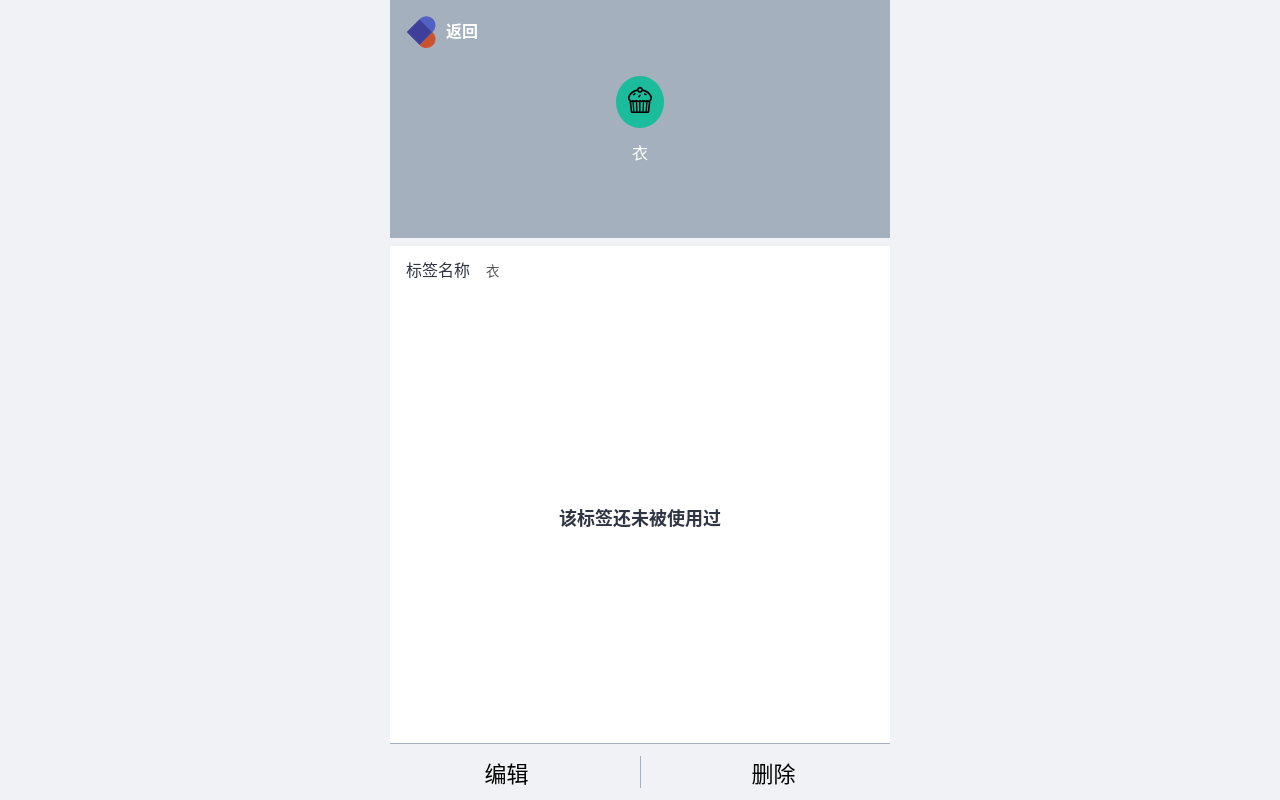
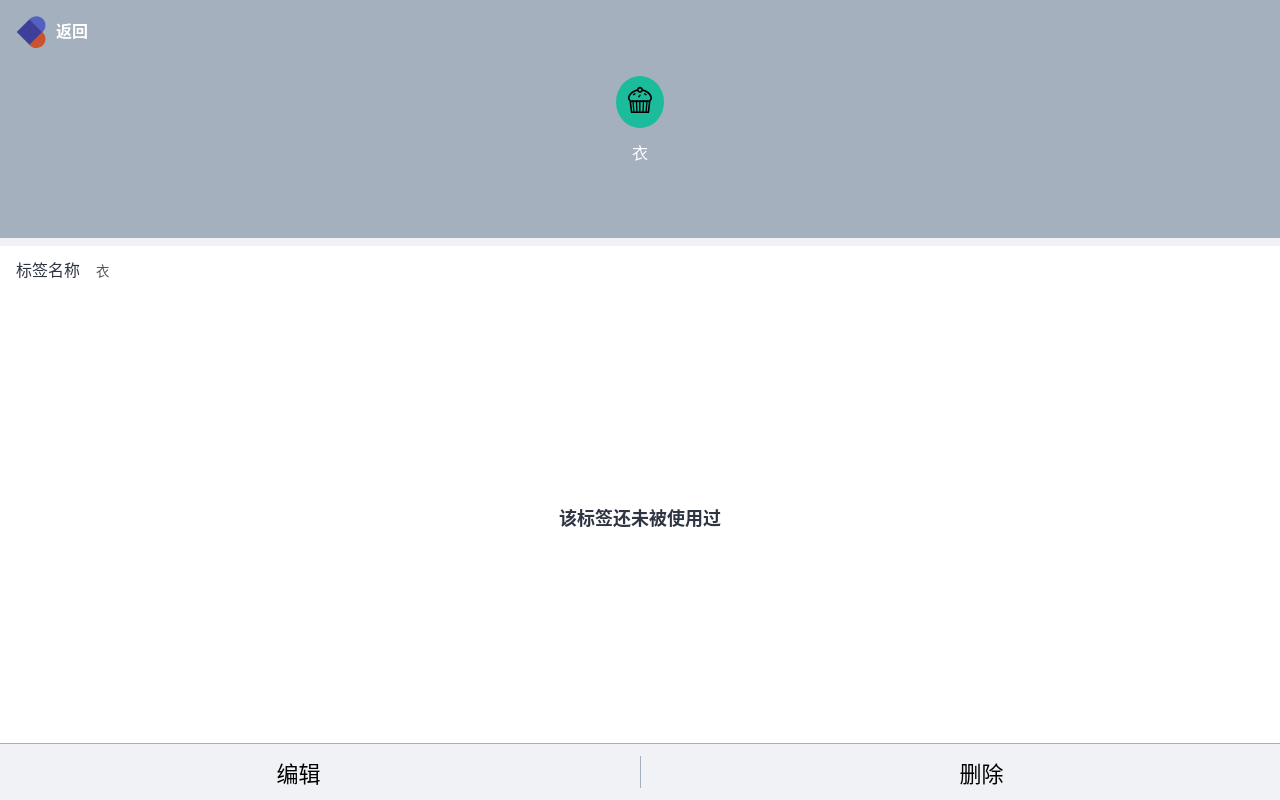
Before and after one commit to Gouson/icebookkeeping-react, a React app: page /#/tags/1 in a window 1280 px wide. Built offline with nearby package versions, Linux system fonts and the light colour scheme.

Commit message:
页面滚动问题待解决

```diff
--- a/src/App.tsx
+++ b/src/App.tsx
@@ -4,7 +4,7 @@ import {
   Route,
   Redirect
 } from "react-router-dom";
-import {Tags} from 'views/Tags'
+import { Tags } from 'views/Tags'
 import Statistics from 'views/Statistics';
 import Money from 'views/Money';
 import Nomatch from 'views/NoMatch';
@@ -13,8 +13,6 @@ import { Tag } from 'views/Tag';
 
 const AppWrapper = styled.div`
   color:#2f3542;
-  max-width:500px;
-  margin:0 auto;
 `
 
 function App() {
--- a/src/views/Money/CategorySection.tsx
+++ b/src/views/Money/CategorySection.tsx
@@ -30,12 +30,7 @@ type Props = {
 }
 const CategorySection: React.FC<Props> = (props) => {
     const categoryMap = { '-': '支出', '+': '收入' }
-    // type X = typeof categoryMap
-    // type Y=keyof X
-    // type Keys=keyof typeof categoryMap
-    // const [categoryList] = useState<Keys[]>(['-', '+'])
     const [categoryList] = useState<('-' | '+')[]>(['-', '+'])
-    // const [category, setCategory] = useState('-')
     const category = props.value;
     return (
         <Wrapper>
```
